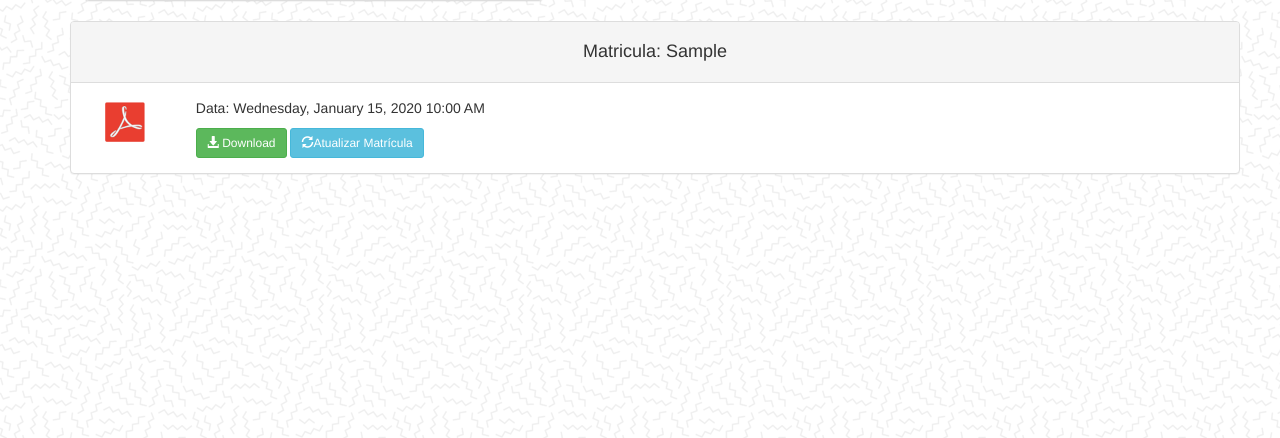
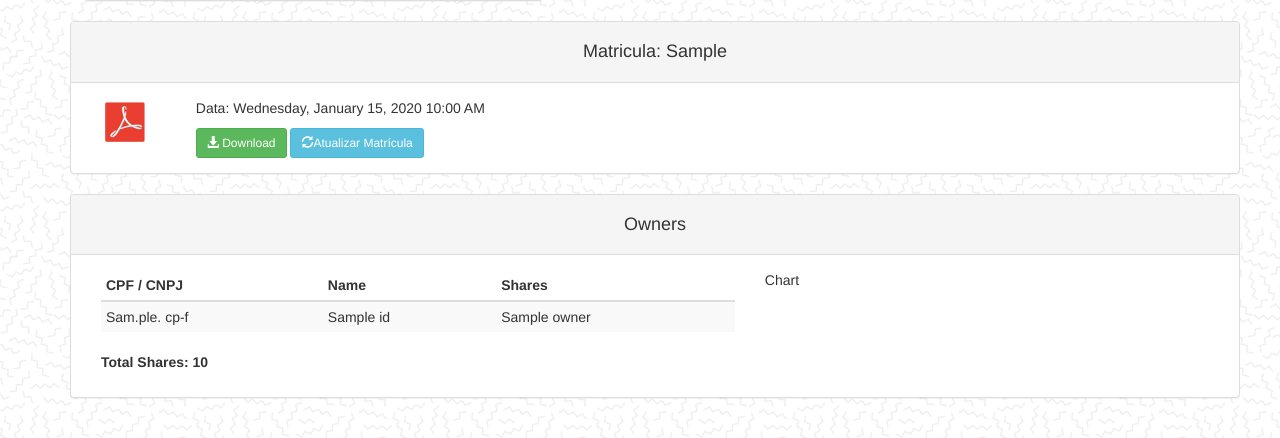
Before and after one commit to RoJac88/asset_manager, a Flask app: template app/templates/realestate/imovel_view.html in a window 1280 px wide. Shown: the part 314-752 px from the top of the page. Run offline with Flask 2, Linux system fonts and the light colour scheme; tables that the repository leaves empty hold one stand-in row (values such as "Sample post"); the template is opened without the code that fills it: values that come from a table or form of the project are taken from there, most other values are stand-ins (such as "Sample title", 1, 10 or a date in 2020); some libraries are stand-ins or nearby versions.

Commit message:
Database logic for real estate ownership; updated realestate view

```diff
--- /dev/null
+++ b/app/templates/realestate/_owner.html
@@ -0,0 +1,10 @@
+<tr>
+	{% if owner[0].name %}
+  <td>{{ owner[0].cpf[:3]+'.'+owner[0].cpf[3:6]+'.'+owner[0].cpf[6:9]+'-'+owner[0].cpf[9:] }}</td>
+	<td>{{ owner[0].name }}</td>
+	{% elif owner[0].legal_name %}
+  <td>{{ owner[0].cnpj[:2]+'.'+owner[0].cnpj[2:5]+'.'+owner[0].cnpj[5:8]+'/'+owner[0].cnpj[8:12]+'-'+owner[0].cnpj[12:] if owner[0].type == 'legal' }}</td>
+	<td>{{ owner[0].legal_name }}</td>
+	{% endif %}
+	<td>{{ owner[1] }}</td>
+</tr>
--- a/app/templates/realestate/add_realestate.html
+++ b/app/templates/realestate/add_realestate.html
@@ -104,8 +104,8 @@
     						{{ form.sql(class="form-control") }}
               </div>
               <div class="form-group">
-                {{ form.shares.label(class="control-label") }}
-    						{{ form.shares(class="form-control") }}
+                {{ form.total_shares.label(class="control-label") }}
+    						{{ form.total_shares(class="form-control") }}
               </div>
               <div class="form-group">
                 {{ form.matricula_n.label(class="control-label") }}
--- a/app/templates/realestate/imovel_view.html
+++ b/app/templates/realestate/imovel_view.html
@@ -24,6 +24,7 @@
     <div class="panel panel-default">
       <div class="panel-heading text-center"><h4>Matricula: {{ imovel.matricula_n }}</h4></div>
       <div class="panel-body">
+        {% if imovel.matricula_file %}
         <div class="col-xs-1">
           <img src="{{ url_for('static', filename='pdf.png') }}" class="img-responsive" width=48 height=48>
         </div>
@@ -34,6 +35,43 @@
       		</a>
           <button type="button" class="btn btn-info btn-sm"><span class="glyphicon glyphicon-refresh"></span>Atualizar Matrícula</button>
         </div>
+        {% else %}
+        <p> No file for this Estate. PDF scans will appear here </p>
+        {% endif %}
+      </div>
+    </div>
+  </div>
+  <div class="row">
+    <div class="panel panel-default">
+      <div class="panel-heading text-center"><h4>Owners</h4></div>
+      <div class="panel-body">
+        <div class="col-xs-7">
+          <table id="owners" class="table table-striped table-hover table-condensed">
+        		<thead>
+        			<tr>
+        				<th>CPF / CNPJ</th>
+        				<th>Name</th>
+        				<th>Shares</th>
+        			</tr>
+        		</thead>
+        		<tbody>
+        		{% for owner in owners %}
+        		{% include 'realestate/_owner.html' %}
+        		{% endfor %}
+            {% if unknown_shares > 0 %}
+            <tr>
+              <td> </td>
+            	<td>UNKNOWN SHARES</td>
+            	<td>{{ unknown_shares }}</td>
+            </tr>
+            {% endif %}
+        		</tbody>
+        	</table>
+          <p><strong>Total Shares: {{ imovel.total_shares }}</strong></p>
+        </div>
+        <div class="col-xs-5"
+          <p> Chart</p>
+        </div>
       </div>
     </div>
   </div>
--- a/crud_app.py
+++ b/crud_app.py
@@ -1,7 +1,7 @@
 import os
 import csv
 from app import create_app, db
-from app.models import User, Person, NaturalPerson, LegalPerson, Lawsuit, LegalPCodes, TemplateDocx, MergeField, UserFile, Cep
+from app.models import User, Person, NaturalPerson, LegalPerson, Lawsuit, LegalPCodes, TemplateDocx, MergeField, UserFile, Cep, Imovel, PersonImovel
 
 app = create_app()
 
@@ -122,4 +122,5 @@ def make_shell_context():
         'TemplateDocx': TemplateDocx, 'MergeField': MergeField, 'cf': clear_files,
         'populate_legal_codes': populate_legal_codes, 'clear_legal_codes' : clear_legal_codes,
         'print_codes': print_codes, 'pop': populate_legal_codes, 'UserFile': UserFile, 'cm': clear_mergemail,
-        'clear_persons' : clear_persons, 'ceps' : populate_ceps}
+        'clear_persons' : clear_persons, 'ceps' : populate_ceps, 'Imovel': Imovel,
+        'PersonImovel': PersonImovel, }
```
Also changed, not shown: app/models.py (+19 -0 lines), app/realestate/forms.py (+42 -10 lines), app/realestate/routes.py (+29 -8 lines). Lines whose indentation alone changed are shown as unchanged.
